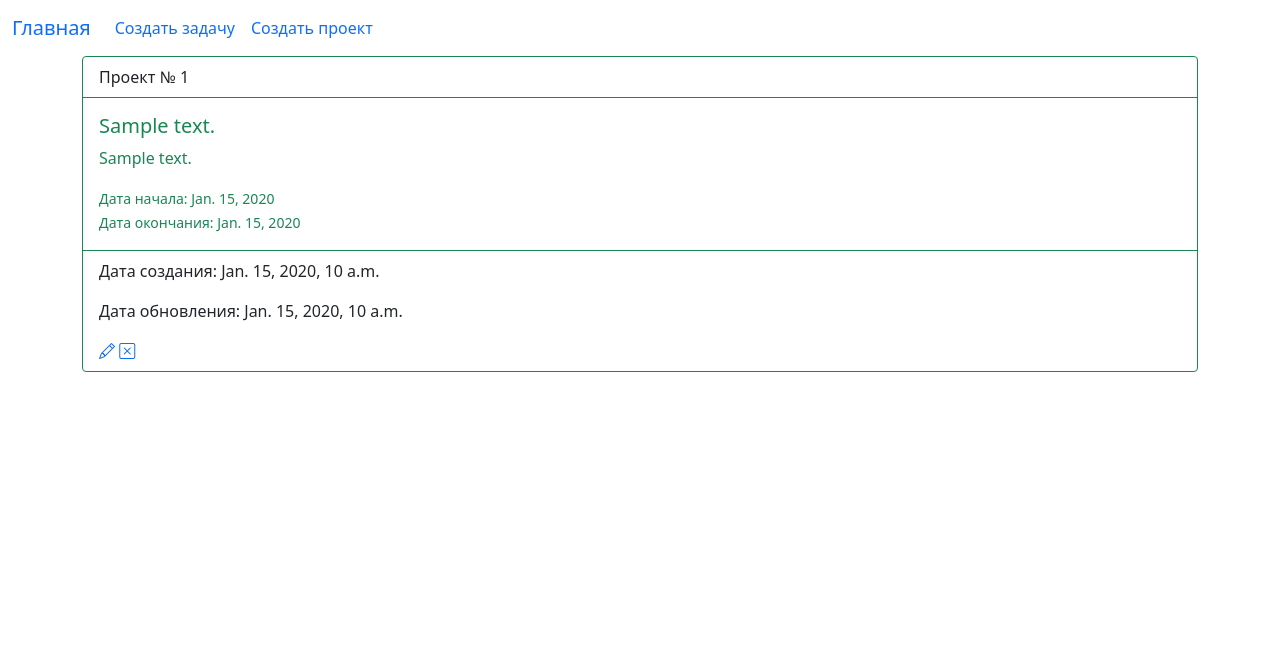
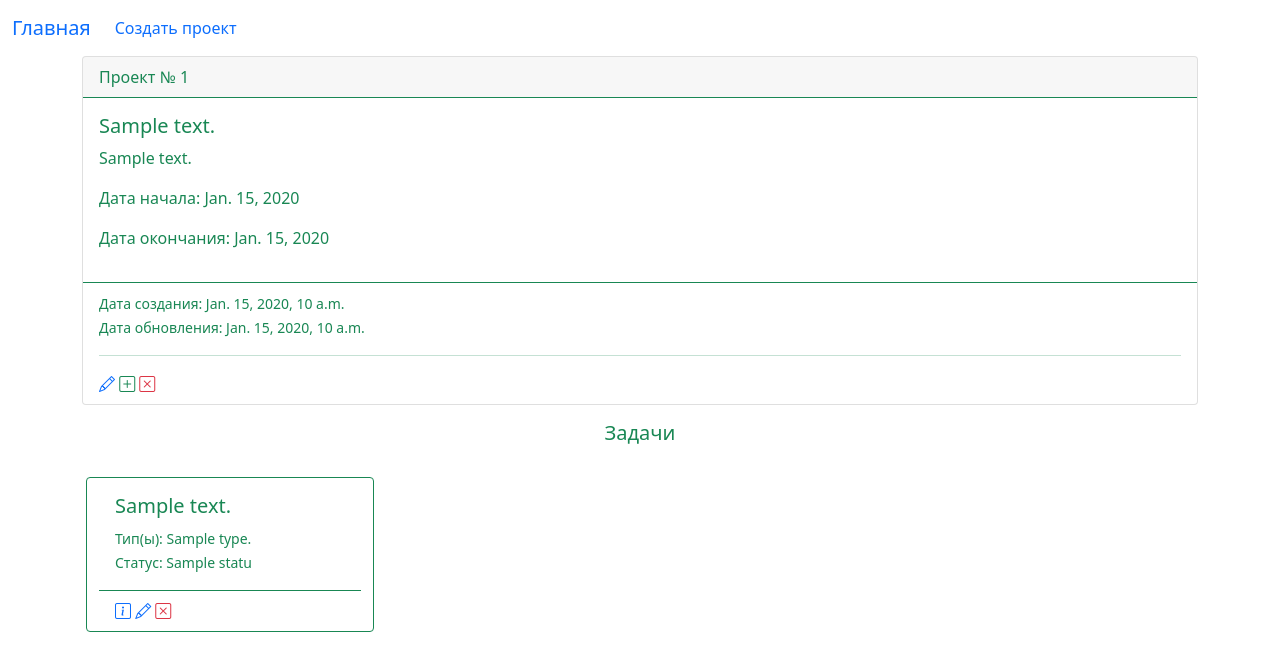
Before and after one commit to aiigeriim/period_8, a Django app: page /project/detail/1/ in a window 1280 px wide. Shown: the top 671 px of the page. Run offline with Django 5.2, Linux system fonts and the light colour scheme; tables that the repository leaves empty hold one stand-in row (values such as "Sample post"); parts of the project's set-up code (start-up, migrations or seed data) failed here and were passed over.

Commit message:
привязка задач к проекту, реализация вьюшек согласно отношений задач к проекту

```diff
--- a/webapp/models/project.py
+++ b/webapp/models/project.py
@@ -1,14 +1,12 @@
 from django.db import models
 from django.urls import reverse
-
 from webapp.models import BaseCreateUpdateModel
 
 
 class Project(BaseCreateUpdateModel):
-    summary = models.CharField(max_length=100, verbose_name="Название проекта",
-                               null=True, blank=True)
+    summary = models.CharField(max_length=100, verbose_name="Название проекта")
     description = models.TextField(verbose_name="Описание проекта", null=True, blank=True)
-    start_date = models.DateField(verbose_name="Дата начала", null=True, blank=True)
+    start_date = models.DateField(verbose_name="Дата начала")
     end_date = models.DateField(verbose_name="Дата окончания", null=True, blank=True)
 
     class Meta:
--- a/webapp/models/task.py
+++ b/webapp/models/task.py
@@ -11,6 +11,8 @@ class Task(BaseCreateUpdateModel):
                                verbose_name="Статус", related_name="tasks")
     types = models.ManyToManyField("webapp.Type", verbose_name="Тип(ы)",
                                    related_name="task_set")
+    project = models.ForeignKey("webapp.Project", related_name="tasks", on_delete=models.CASCADE, verbose_name="Проект")
+
 
     class Meta:
         db_table = 'task'
@@ -22,4 +24,4 @@ class Task(BaseCreateUpdateModel):
 
 
     def get_absolute_url(self):
-        return reverse('webapp:detail', kwargs={'pk': self.pk})
+        return reverse('webapp:project_detail', kwargs={'pk': self.project_id})
--- a/webapp/templates/base.html
+++ b/webapp/templates/base.html
@@ -26,13 +26,9 @@
     </button>
     <div class="collapse navbar-collapse" id="navbarNavAltMarkup">
       <div class="navbar-nav">
-        <a class="nav-link active" aria-current="page" href="{% url 'webapp:create' %}">Создать задачу</a>
           <a class="nav-link active" aria-current="page" href="{% url 'webapp:create_project' %}">Создать проект</a>
 
           {% block nav %}
-{#        <a class="nav-link" href="#">Рекомендуемые</a>#}
-{#        <a class="nav-link" href="#">Цена</a>#}
-{#        <a class="nav-link disabled">Отключенная</a>#}
           {% endblock %}
       </div>
     </div>
--- a/webapp/templates/project/main_page.html
+++ b/webapp/templates/project/main_page.html
@@ -5,6 +5,7 @@
 {% endblock %}
 
 {% block content %}
+    <h5 class="text-success" style="text-align: center">ПРОЕКТЫ</h5>
     <div class="row mt-3">
     {% for project in projects %}
       <div class="card border-success m-3" style="max-width: 18rem;">
@@ -14,9 +15,9 @@
     <p class="card-text">Дата начала: {{ project.start_date }}</p>
   </div>
   <div class="card-footer bg-transparent border-success">
-      <a href="{% url 'webapp:project_detail' project.pk %}" title="Подробности"><i class="bi bi-envelope-open-heart-fill"></i></a>
+      <a href="{% url 'webapp:project_detail' project.pk %}" title="Подробности"><i class="bi bi-info-square"></i></a>
                <a href="{% url 'webapp:update_project' project.pk %}" title="Редактировать"><i class="bi bi-pencil"></i></a>
-              <a href="{% url 'webapp:delete_project' project.pk %}" title="Удалить"><i class="bi bi-x-square"></i></a>
+              <a href="{% url 'webapp:delete_project' project.pk %}" title="Удалить"><i class="bi bi-x-square text-danger"></i></a>
   </div>
 </div>
     {% empty %}
--- a/webapp/templates/project/project_detail.html
+++ b/webapp/templates/project/project_detail.html
@@ -6,21 +6,43 @@
 
 {% block content %}
 
-    <div class="card border-success mb-3">
-  <div class="card-header bg-transparent border-success">Проект № {{ project.id }}</div>
+    <div class="card text-success mb-3">
+  <div class="card-header border-success">Проект № {{ project.id }}</div>
   <div class="card-body text-success">
     <h5 class="card-title">{{ project.summary }}</h5>
     <p class="card-text">{{ project.description }}</p>
-      <small class="card-small-text">Дата начала: {{ project.start_date }}</small><br>
-      <small class="card-small-text">Дата окончания: {{ project.end_date }}</small>
+      <p class="card-small-text">Дата начала: {{ project.start_date }}</p>
+      <p class="card-small-text">Дата окончания: {{ project.end_date }}</p>
 
   </div>
   <div class="card-footer bg-transparent border-success">
-      <p>Дата создания: {{ project.created_at }}</p>
-      <p>Дата обновления: {{ project.updated_at }}</p>
-               <a href="{% url 'webapp:update_project' project.pk %}" title="Редактировать"><i class="bi bi-pencil"></i></a>
-              <a href="{% url 'webapp:delete_project' project.pk %}" title="Удалить"><i class="bi bi-x-square"></i></a>
+      <small>Дата создания: {{ project.created_at }}</small><br>
+      <small>Дата обновления: {{ project.updated_at }}</small>
+      <hr>
+               <a href="{% url 'webapp:update_project' project.pk %}" title="Редактировать проект"><i class="bi bi-pencil"></i></a>
+      <a href="{% url 'webapp:create' project.pk %}" title="Добавить новую задачу"><i class="bi bi-plus-square text-success"></i></a>
+              <a href="{% url 'webapp:delete_project' project.pk %}" title="Удалить проект"><i class="bi bi-x-square text-danger"></i></a>
   </div>
 </div>
+       <h5 class="text-success" style="text-align: center">Задачи</h5>
+    <div class="row mt-3">
+        {% for task in tasks %}
+            <div class="card border-success m-3" style="max-width: 18rem;">
+  <div class="card-body text-success">
+    <h5 class="card-title">{{ task.summary }}</h5>
+      <small class="card-text">Тип(ы):
+            {% for type in task.types.all %} {% if forloop.last %} {{ type }}. {% else %} {{ type }}, {% endif %} {% endfor %}</small><br>
+              <small class="card-text">Статус: {{ task.status.name }}</small>
+  </div>
+  <div class="card-footer bg-transparent border-success">
+       <a href="{% url 'webapp:detail' task.pk %}" title="Подробности"><i class="bi bi-info-square"></i></a>
+      <a href="{% url 'webapp:update' task.pk %}" title="Редактировать"><i class="bi bi-pencil"></i></a>
+      <a href="{% url 'webapp:delete' task.pk %}" title="Удалить"><i class="bi bi-x-square text-danger"></i></a>
+  </div>
+</div>
+        {% empty %}
+<p>Задач пока нет</p>
+     {% endfor %}
+    </div>
 
 {% endblock %}
--- a/webapp/urls.py
+++ b/webapp/urls.py
@@ -13,8 +13,8 @@ urlpatterns = [
     path('project/delete/<int:pk>/', ProjectDelete.as_view(), name='delete_project'),
 
 
-    path('detail/<int:pk>/', TaskDetail.as_view(), name='detail'),
-    path('add/', TaskCreate.as_view(), name='create'),
-    path('update/<int:pk>/', TaskUpdate.as_view(), name='update'),
-    path('delete/<int:pk>/', TaskDelete.as_view(), name='delete'),
+    path('task/detail/<int:pk>/', TaskDetail.as_view(), name='detail'),
+    path('project/<int:pk>/task/add/', TaskCreate.as_view(), name='create'),
+    path('task/update/<int:pk>/', TaskUpdate.as_view(), name='update'),
+    path('task/<int:pk>/delete/', TaskDelete.as_view(), name='delete'),
 ]
--- a/webapp/views/__init__.py
+++ b/webapp/views/__init__.py
@@ -1,2 +1,2 @@
-from .task import TaskList, TaskDelete, TaskCreate, TaskDetail, TaskUpdate
+from .task import TaskDelete, TaskCreate, TaskDetail, TaskUpdate
 from .project import ProjectCreate, ProjectDetail, ProjectUpdate, ProjectList, ProjectDelete
--- a/webapp/views/project.py
+++ b/webapp/views/project.py
@@ -2,7 +2,7 @@ from django.urls import reverse_lazy
 from django.views.generic import ListView, DetailView, CreateView, UpdateView, DeleteView
 
 from webapp.forms.project import ProjectForm
-from webapp.models import Project
+from webapp.models import Project, Task
 
 
 class ProjectList(ListView):
@@ -10,24 +10,21 @@ class ProjectList(ListView):
     context_object_name = "projects"
     model = Project
     ordering = '-created_at'
-#     template_name = "task/main_page.html"
-#     context_object_name = "tasks"
-#     model = Task
-#     ordering = '-created_at'
 
 
 class ProjectDetail(DetailView):
     template_name = "project/project_detail.html"
     model = Project
 
-    # template_name = "task/task_detail.html"
-    # model = Task
+    def get_context_data(self, **kwargs):
+        context = super().get_context_data(**kwargs)
+        context["tasks"] = self.object.tasks.order_by('-created_at')
+        return context
 
 
 class ProjectCreate(CreateView):
     template_name = "project/create_project.html"
     form_class = ProjectForm
-
 
 
 class ProjectUpdate(UpdateView):
@@ -36,17 +33,7 @@ class ProjectUpdate(UpdateView):
     form_class = ProjectForm
 
 
-#     model = Task
-#     template_name = "task/update_task.html"
-#     form_class = TaskForm
-
-#
 class ProjectDelete(DeleteView):
     template_name = "project/delete_project.html"
     model = Project
     success_url = reverse_lazy('webapp:project_list')
-
-
-#     template_name = "task/delete_task.html"
-#     model = Task
-#     success_url = reverse_lazy('webapp:main')
```
Also changed, not shown: webapp/templates/task/main_page.html (deleted, +0 -33 lines), webapp/views/task.py (+15 -11 lines), webapp/migrations/0008_task_project.py (added), webapp/migrations/0009_alter_project_start_date_alter_project_summary.py (added).
